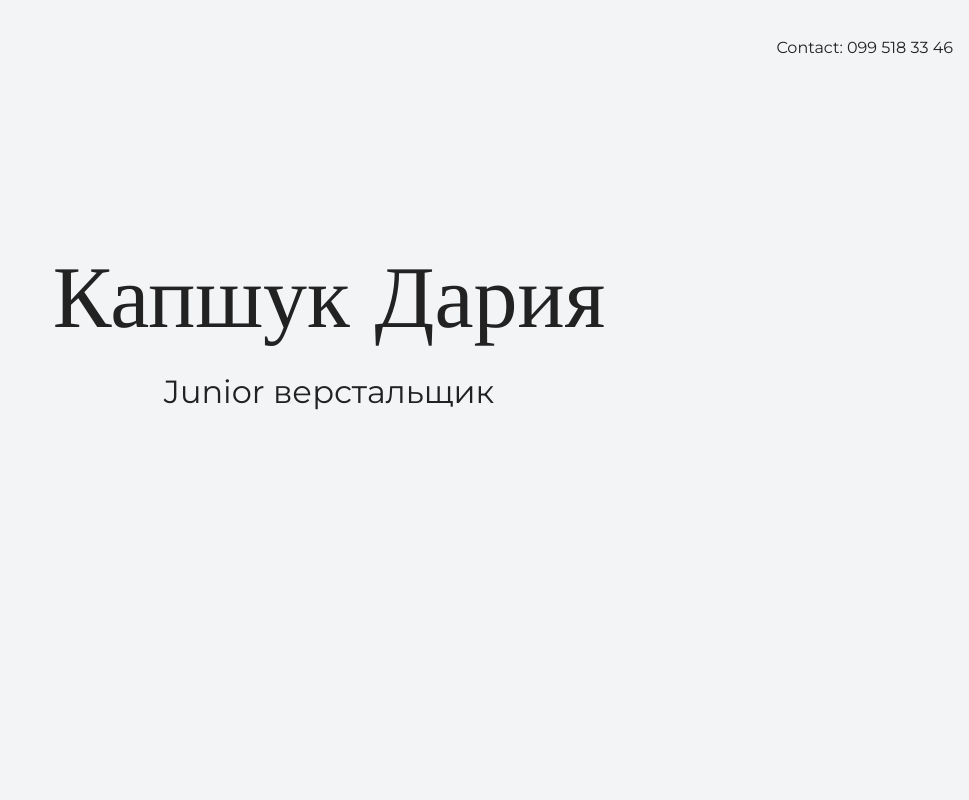
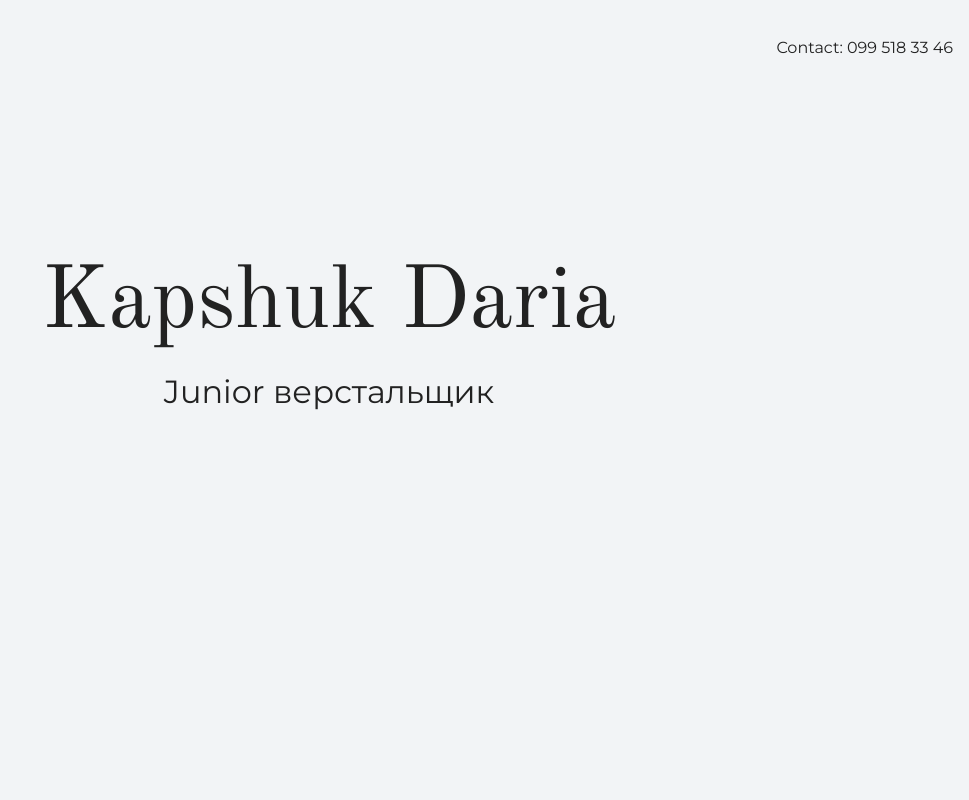
Before and after one commit to Kapdasha/my-portfolio, a plain HTML site: page index.html in a window 1280 px wide. Shown: the top 800 px of the page, without its empty margins (311-1280 px from the left). Drawn offline with nearby package versions, Linux system fonts and the light colour scheme.

Commit message:
меняет текст на главной странице

```diff
--- a/index.html
+++ b/index.html
@@ -16,7 +16,7 @@
 
     <section class="hero-image">
       <div class="container">
-        <h1 class="heading">Капшук Дария</h1>
+        <h1 class="heading">Kapshuk Daria</h1>
           <p>Junior верстальщик</p>
       </div>
     </section>
```
